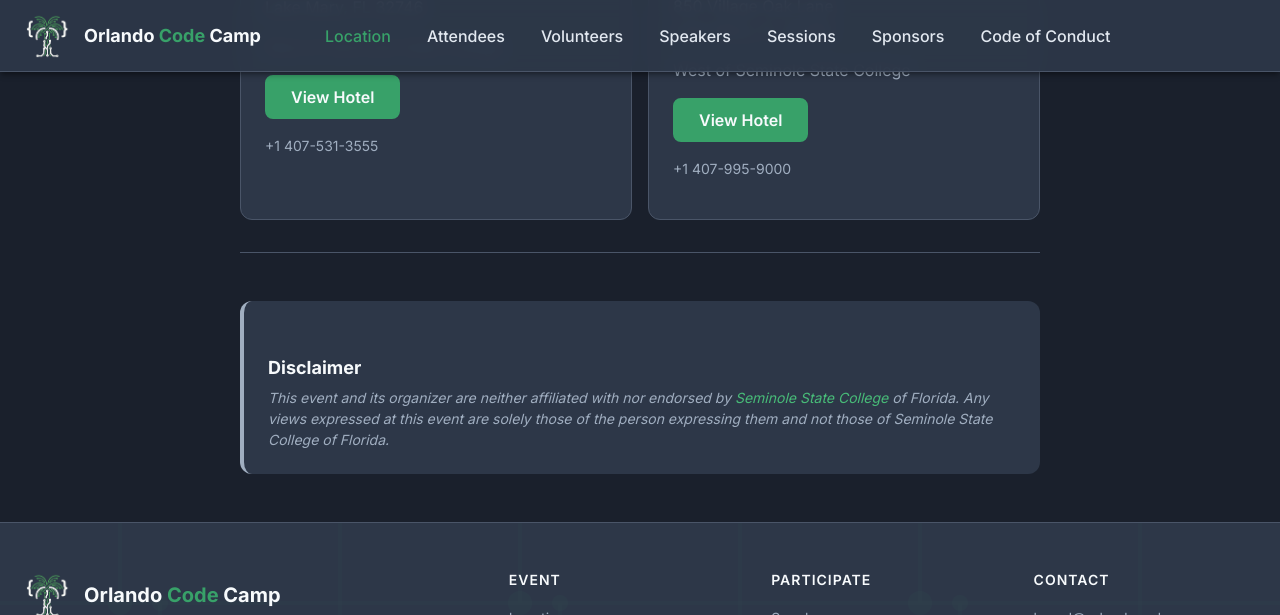
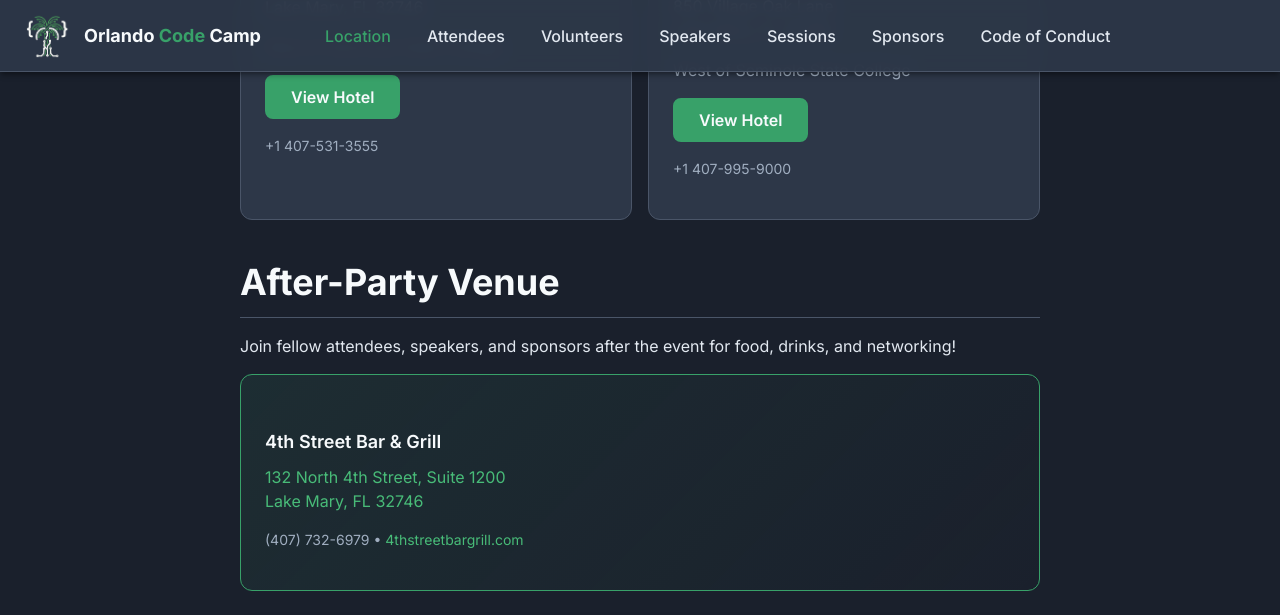
Before and after one commit to Orlando-Codecamp/orlandocodecamp.github.io, a Jekyll site: the page built from location.md, in a window 1280 px wide and 1400 px high, scrolled down 3525 px. Shown: the top 615 px of the window. Built offline with Jekyll 4.4.1, drawn with Linux system fonts in a browser that asks for light colours; grey boxes are pictures that could not be loaded.

Commit message:
feat: Add after-party venue details to attendees and location pages
Add 4th Street Bar & Grill as the after-party venue with address,
phone number, website link, embedded Google Map, and directions button.

- Update attendees page after-party section with venue card and map
- Add new after-party venue section to bottom of location page

```diff
--- a/location.md
+++ b/location.md
@@ -146,6 +146,32 @@
   </div>
 </div>
 
+## After-Party Venue
+
+Join fellow attendees, speakers, and sponsors after the event for food, drinks, and networking!
+
+<div class="info-card info-card-highlight">
+  <h3 class="info-card-title">4th Street Bar &amp; Grill</h3>
+  <div class="info-card-content">
+    <p>
+      <a href="https://maps.google.com/?q=4th+Street+Bar+%26+Grill,+132+North+4th+Street,+Suite+1200,+Lake+Mary+FL+32746" target="_blank" rel="noopener">
+        132 North 4th Street, Suite 1200<br>
+        Lake Mary, FL 32746
+      </a>
+    </p>
+    <p class="text-sm text-muted mt-2">(407) 732-6979 &bull; <a href="https://4thstreetbargrill.com/" target="_blank" rel="noopener">4thstreetbargrill.com</a></p>
+  </div>
+</div>
+
+<div class="map-container mt-6">
+  <iframe src="https://www.google.com/maps/embed?pb=!1m18!1m12!1m3!1d3498.5!2d-81.3178!3d28.7588!2m3!1f0!2f0!3f0!3m2!1i1024!2i768!4f13.1!3m3!1m2!1s0x88e76e3e1d3d3d3d%3A0x0!2s4th+Street+Bar+%26+Grill%2C+132+N+4th+St%2C+Lake+Mary%2C+FL+32746!5e0!3m2!1sen!2sus" allowfullscreen="" loading="lazy" referrerpolicy="no-referrer-when-downgrade"></iframe>
+  <div class="map-links">
+    <a href="https://maps.google.com/?q=4th+Street+Bar+%26+Grill,+132+North+4th+Street,+Suite+1200,+Lake+Mary+FL+32746" target="_blank" rel="noopener" class="btn btn-primary">
+      Get Directions
+    </a>
+  </div>
+</div>
+
 ---
 
 <div class="disclaimer" id="disclaimer">
```
Also changed, not shown: attendees.md (+22 -1 lines).
